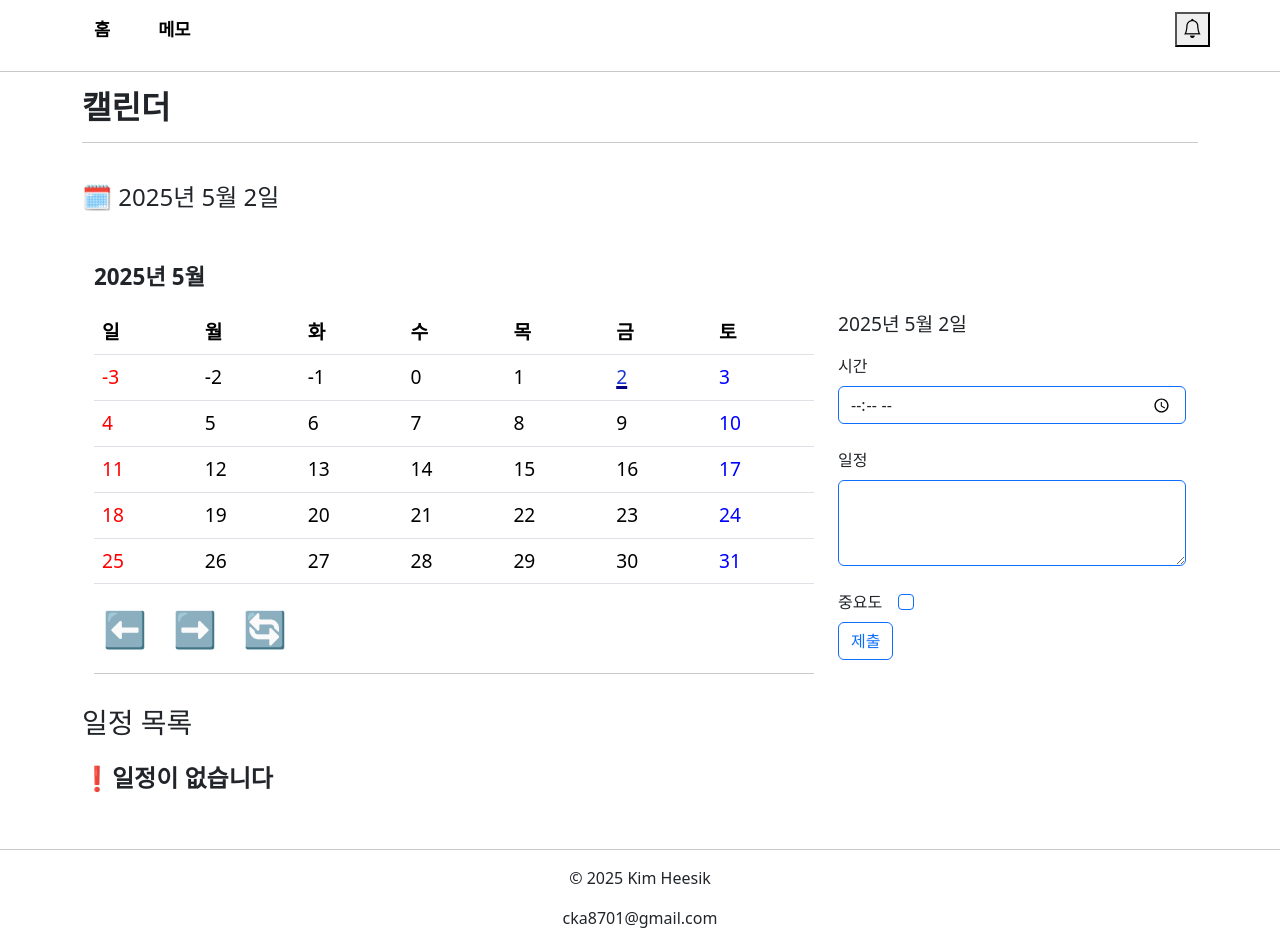
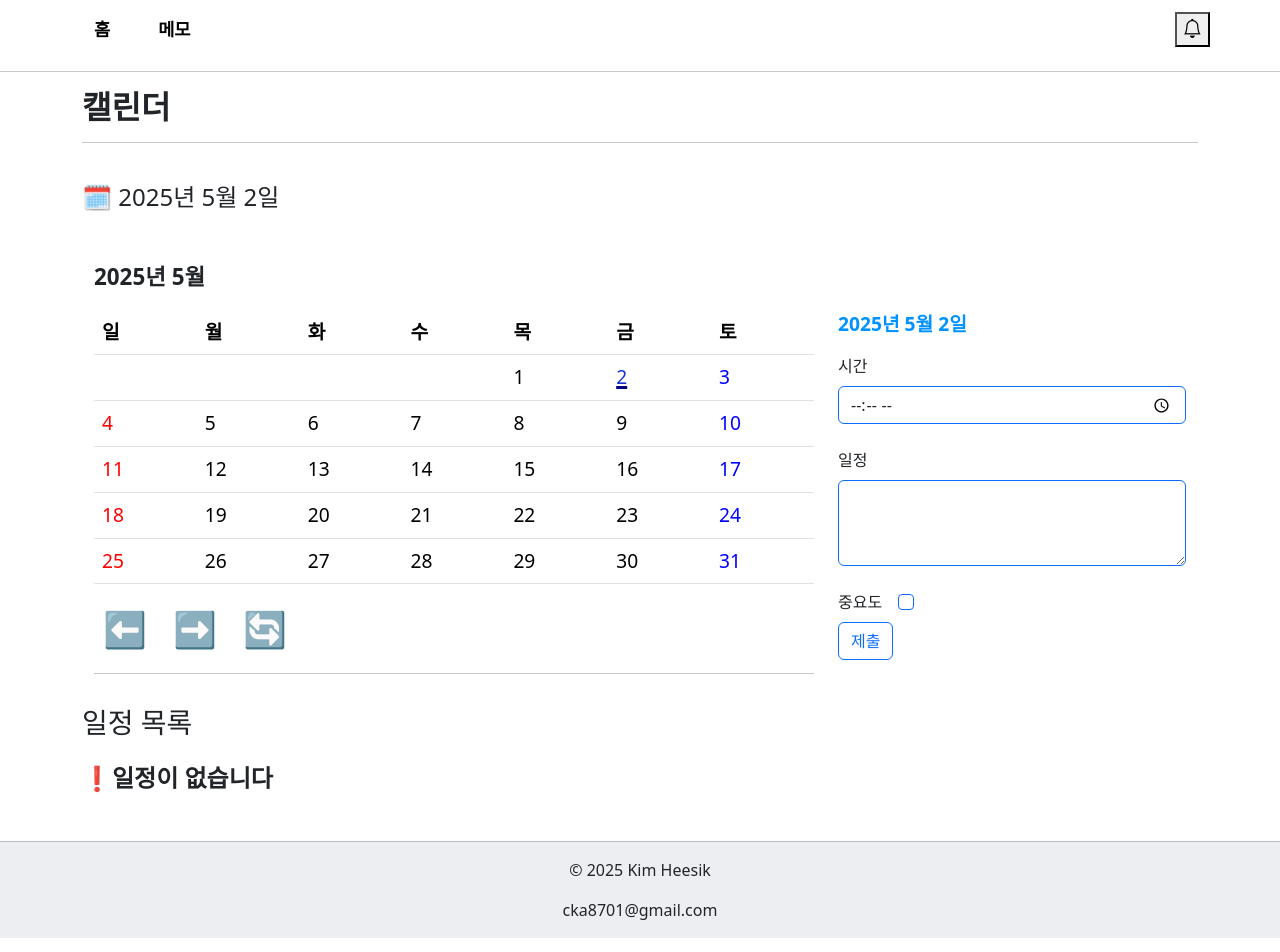
Before and after one commit to heesik03/Dongyang-FrontExam, a React (Vite) app in the folder Front-end/: page / in a window 1280 px wide. Shown: the top 952 px of the page. Built offline with nearby package versions, Linux system fonts and the light colour scheme; data requests are answered from the project's data file.

Commit message:
스타일 색상 수정

```diff
--- a/Front-end/db.json
+++ b/Front-end/db.json
@@ -65,17 +65,6 @@
       "time": "06:00",
       "schedule": "대통령 선거",
       "important": true
-    },
-    {
-      "id": "415d",
-      "currentDay": {
-        "year": 2025,
-        "month": 6,
-        "day": 4
-      },
-      "time": "10:20",
-      "schedule": "ㅁㅁㅁㅁ",
-      "important": false
     },
     {
       "id": "ea80",
--- a/Front-end/src/Style.css
+++ b/Front-end/src/Style.css
@@ -61,7 +61,7 @@ header li:hover {
 }
 
 .note-item:hover, .schedule-item:hover, .show-button:hover {
-    background :#EEEEEE;
+    background :#edeef1;
 }
 
 .note-item-star:hover {
--- a/Front-end/src/componets/calendar/CalendarBody.jsx
+++ b/Front-end/src/componets/calendar/CalendarBody.jsx
@@ -7,6 +7,9 @@ const CalendarBody = ({ firstWeek, lastDay, currentDay, setCurrentDay }) => {
         let color = 'black';
         const day = i + 1 - firstWeek; // 날짜 계산
 
+        if (i < firstWeek) {
+            cells.push(<td key={`empty-${i}`}>&nbsp;</td>); // 빈 칸
+        } else {
             if (i % 7 === 0) {
                 color = 'red';
             } else if (i % 7 === 6) {
@@ -24,6 +27,7 @@ const CalendarBody = ({ firstWeek, lastDay, currentDay, setCurrentDay }) => {
                     {day}
                 </td>
             );
+        }
 
         if ((i + 1) % 7 === 0) { // 7일 단위로 rows 배열에
             rows.push(<tr key={`${i}줄`}>{cells}</tr>);
--- a/Front-end/src/componets/calendar/ScheduleForm.jsx
+++ b/Front-end/src/componets/calendar/ScheduleForm.jsx
@@ -16,7 +16,7 @@ const ScheduleForm = ({onSubmit, currentDay, schedule, setSchedule}) => {
 
     return (
         <form onSubmit={(e) => onSubmit(e)}>
-            <p style={{fontSize : "1.2em"}}>{`${currentDay.year}년 ${currentDay.month}월 ${currentDay.day}일`}</p>
+            <p style={{fontWeight : "bold", fontSize : "1.2em", color : "#0093ff"}}>{`${currentDay.year}년 ${currentDay.month}월 ${currentDay.day}일`}</p>
 
             <label className="form-label"
                 htmlFor="time" >
--- a/Front-end/src/componets/layouts/Footer.jsx
+++ b/Front-end/src/componets/layouts/Footer.jsx
@@ -1,10 +1,13 @@
 const Footer = () => {
     return (
-        <footer className="text-center py-3 mt-auto">
-            <hr />
-            <p>&copy; 2025 Kim Heesik</p>
-            <p>cka8701@gmail.com</p>
-        </footer>
+        <>
+            <br />
+            <footer className="text-center mt-auto" style={{background : "#edeef1"}}>
+                <hr className="mt-0" />
+                <p>&copy; 2025 Kim Heesik</p>
+                <p>cka8701@gmail.com</p>
+            </footer>
+        </>
     )
 }
 
```
Also changed, not shown: Front-end/src/pages/Home.jsx (+5 -5 lines). Lines whose indentation alone changed are shown as unchanged.
